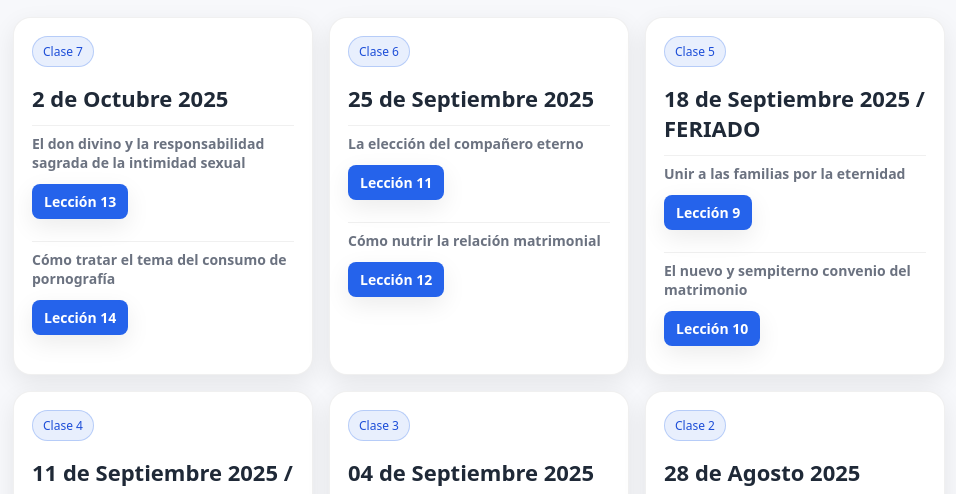
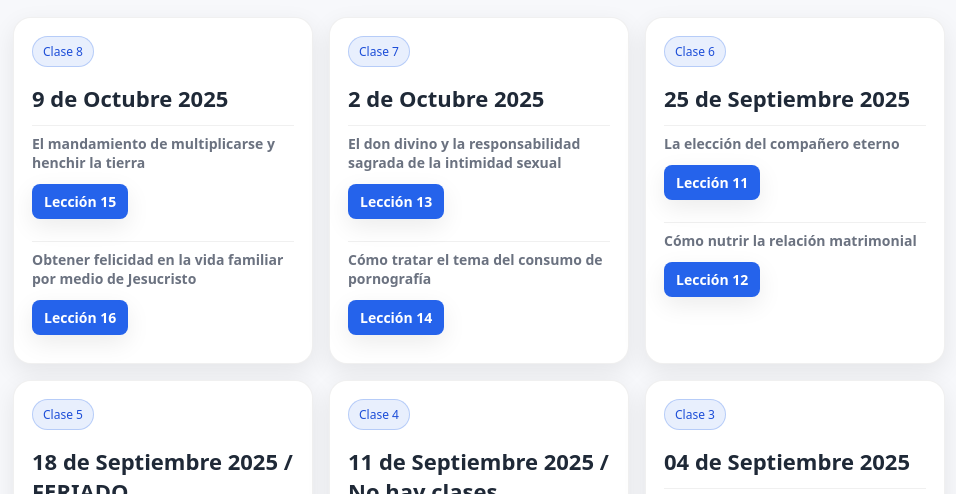
Before and after one commit to ClaseInstituto/FamiliaEterna, a plain HTML site: page index.html in a window 1280 px wide. Shown: the part 256-750 px from the top of the page, without its empty margins (161-1117 px from the left). Drawn offline with Linux system fonts and the light colour scheme.

Commit message:
ok semana 8

```diff
--- a/index.html
+++ b/index.html
@@ -22,6 +22,31 @@
       <main>
         <h2 class="sr-only">Listado de tareas</h2>
         <div class="grid">
+
+                            <div class="card">
+            <span class="badge">Clase 8</span>
+            <h3>9 de Octubre 2025</h3>
+
+            <div class="leccion-block">
+              <p>El mandamiento de multiplicarse y henchir la tierra</p>
+              <a
+                href="https://www.churchofjesuschrist.org/study/manual/the-eternal-family-class-prep-material-2022/lesson-15-class-preparation-material?lang=spa"
+                target="_blank"
+                class="btn"
+                >Lección 15</a
+              >
+            </div>
+
+            <div class="leccion-block">
+              <p>Obtener felicidad en la vida familiar por medio de Jesucristo</p>
+              <a
+                href="https://www.churchofjesuschrist.org/study/manual/the-eternal-family-class-prep-material-2022/lesson-16-class-preparation-material?lang=spa"
+                target="_blank"
+                class="btn"
+                >Lección 16</a
+              >
+            </div>
+          </div>
 
                   <div class="card">
             <span class="badge">Clase 7</span>
```
